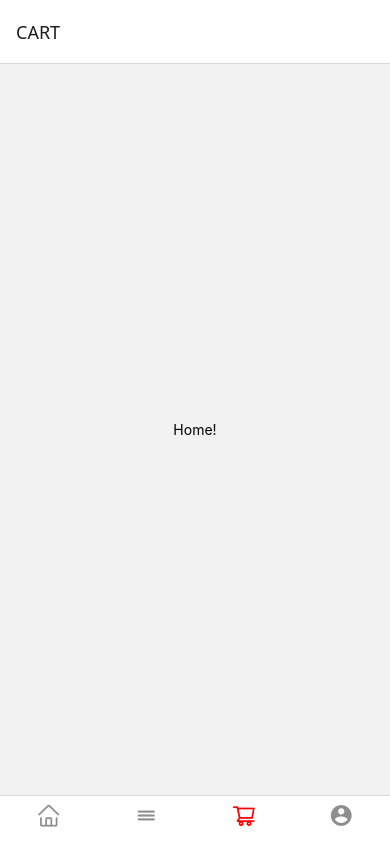
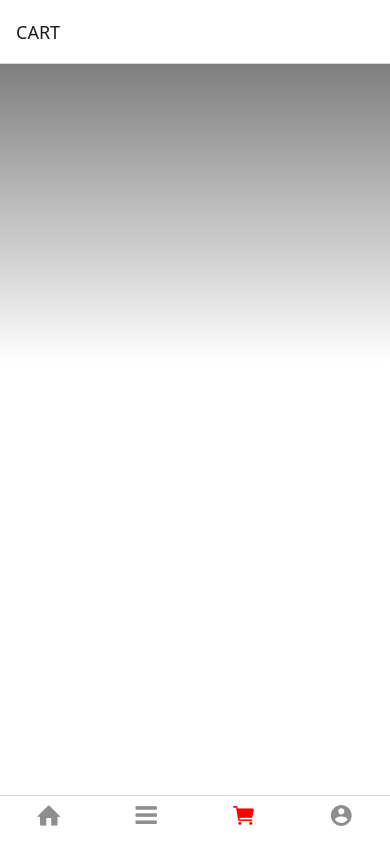
Before and after one commit to Thanawat0107/bare-minimum, a React Native app: screen /CART in a window 390 px wide. Built offline with nearby package versions, Linux system fonts and the light colour scheme.

Commit message:
Expo LinearGradient Background

```diff
--- a/App.js
+++ b/App.js
@@ -1,20 +1,13 @@
 import * as React from "react";
 import { createBottomTabNavigator } from "@react-navigation/bottom-tabs";
 import { NavigationContainer } from "@react-navigation/native";
-import { View, Text } from "react-native";
-import AntDesign from '@expo/vector-icons/AntDesign';
+import HomeScreen from './src/screen/HomeScreen';
 import MaterialIcons from '@expo/vector-icons/MaterialIcons';
 import Ionicons from '@expo/vector-icons/Ionicons';
+import Entypo from '@expo/vector-icons/Entypo';
+import FontAwesome from '@expo/vector-icons/FontAwesome';
 
 const Tab = createBottomTabNavigator();
-
-function HomeScreen() {
-  return (
-    <View style={{ flex: 1, justifyContent: "center", alignItems: "center" }}>
-      <Text>Home!</Text>
-    </View>
-  );
-}
 
 const App = () => {
   return (
@@ -31,7 +24,7 @@ const App = () => {
           component={HomeScreen}
           options={{
             tabBarIcon: ({ size, focused, color }) => {
-              return <AntDesign name={"home"} size={size} color={color} />;
+              return <Entypo name={"home"} size={size} color={color} />;
             },
           }}
         />
@@ -40,7 +33,7 @@ const App = () => {
           component={HomeScreen}
           options={{
             tabBarIcon: ({ size, focused, color }) => {
-              return <Ionicons name="reorder-three" size={size} color={color} />;
+              return <FontAwesome name="reorder" size={size} color={color} />;
             },
           }}
         />
@@ -49,7 +42,7 @@ const App = () => {
           component={HomeScreen}
           options={{
             tabBarIcon: ({ size, focused, color }) => {
-              return <AntDesign name="shoppingcart" size={size} color={color} />;
+              return <Ionicons name="cart" size={size} color={color} />;
             },
           }}
         />
--- a/package.json
+++ b/package.json
@@ -12,6 +12,7 @@
     "@react-navigation/bottom-tabs": "^7.0.1",
     "@react-navigation/native": "^7.0.0",
     "expo": "~51.0.28",
+    "expo-linear-gradient": "^13.0.2",
     "expo-status-bar": "~1.12.1",
     "react": "18.2.0",
     "react-native": "0.74.5",
--- /dev/null
+++ b/src/screen/HomeScreen.jsx
@@ -0,0 +1,37 @@
+import { Platform, StyleSheet, View } from "react-native";
+import React from "react";
+import { LinearGradient } from "expo-linear-gradient";
+
+
+const HomeScreen = () => {
+  return (
+    <View style={styles.container}>
+      <LinearGradient
+        // Background Linear Gradient
+        colors={["rgba(0,0,0,0.5)", "transparent"]}
+        style={styles.background}
+      />
+    </View>
+  );
+};
+
+
+export default HomeScreen;
+
+
+const styles = StyleSheet.create({
+  container: {
+    flex: 1,
+    alignItems: "center",
+    justifyContent: "center",
+    backgroundColor: "white",
+    marginTop: Platform.OS == "android" ? 25 : 0,
+  },
+  background: {
+    position: "absolute",
+    left: 0,
+    right: 0,
+    top: 0,
+    height: 300,
+  },
+});
```
Also changed, not shown: 1 other file (tests, documents, lock files or other folders).
